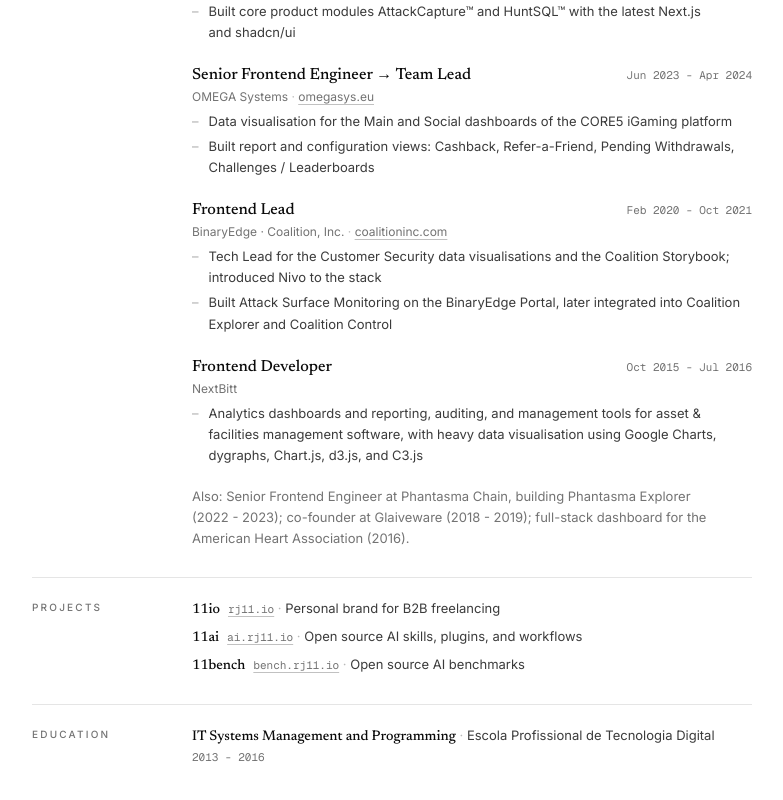
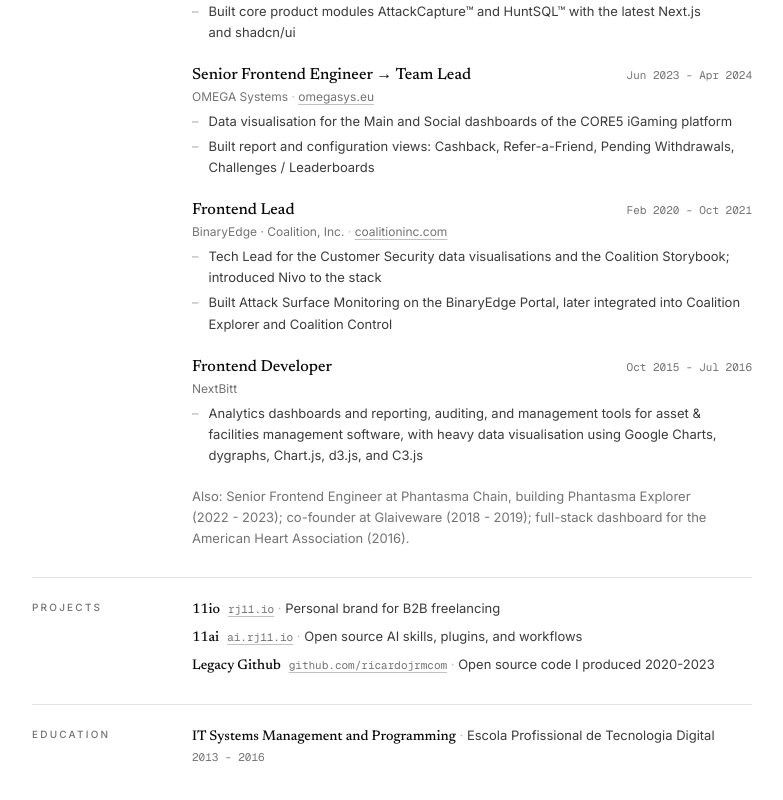
Before and after one commit to rj11io/11cv, a Next.js app: page /v1/datavis-eng-mini in a window 1280 px wide. Shown: the part 846-1646 px from the top of the page, without its empty margins (248-1031 px from the left). Built offline with nearby package versions, Linux system fonts and the light colour scheme.

Commit message:
fix: update projects

```diff
--- a/app/v1/datavis-eng-mini/content.ts
+++ b/app/v1/datavis-eng-mini/content.ts
@@ -111,9 +111,9 @@
       blurb: "Open source AI skills, plugins, and workflows",
     },
     {
-      name: "11bench",
-      url: "https://bench.rj11.io/",
-      blurb: "Open source AI benchmarks",
+      name: "Legacy Github",
+      url: "https://github.com/ricardojrmcom?tab=repositories",
+      blurb: "Open source code I produced 2020-2023",
     },
   ],
 }
--- a/app/v1/fe-platform-eng-mini/content.ts
+++ b/app/v1/fe-platform-eng-mini/content.ts
@@ -114,9 +114,9 @@
       blurb: "Open source AI skills, plugins, and workflows",
     },
     {
-      name: "11bench",
-      url: "https://bench.rj11.io/",
-      blurb: "Open source AI benchmarks",
+      name: "Legacy Github",
+      url: "https://github.com/ricardojrmcom?tab=repositories",
+      blurb: "Open source code I produced 2020-2023",
     },
   ],
 }
--- a/app/v1/founding-product-eng-mini/content.ts
+++ b/app/v1/founding-product-eng-mini/content.ts
@@ -101,9 +101,9 @@
       blurb: "Open source AI skills, plugins, and workflows",
     },
     {
-      name: "11bench",
-      url: "https://bench.rj11.io/",
-      blurb: "Open source AI benchmarks",
+      name: "Legacy Github",
+      url: "https://github.com/ricardojrmcom?tab=repositories",
+      blurb: "Open source code I produced 2020-2023",
     },
   ],
 }
--- a/app/v1/mini/content.ts
+++ b/app/v1/mini/content.ts
@@ -127,9 +127,9 @@
       blurb: "Open source AI skills, plugins, and workflows",
     },
     {
-      name: "11bench",
-      url: "https://bench.rj11.io/",
-      blurb: "Open source AI benchmarks",
+      name: "Legacy Github",
+      url: "https://github.com/ricardojrmcom?tab=repositories",
+      blurb: "Open source code I produced 2020-2023",
     },
   ],
 }
--- a/app/v1/product-eng-mini/content.ts
+++ b/app/v1/product-eng-mini/content.ts
@@ -102,9 +102,9 @@
       blurb: "Open source AI skills, plugins, and workflows",
     },
     {
-      name: "11bench",
-      url: "https://bench.rj11.io/",
-      blurb: "Open source AI benchmarks",
+      name: "Legacy Github",
+      url: "https://github.com/ricardojrmcom?tab=repositories",
+      blurb: "Open source code I produced 2020-2023",
     },
   ],
 }
```
